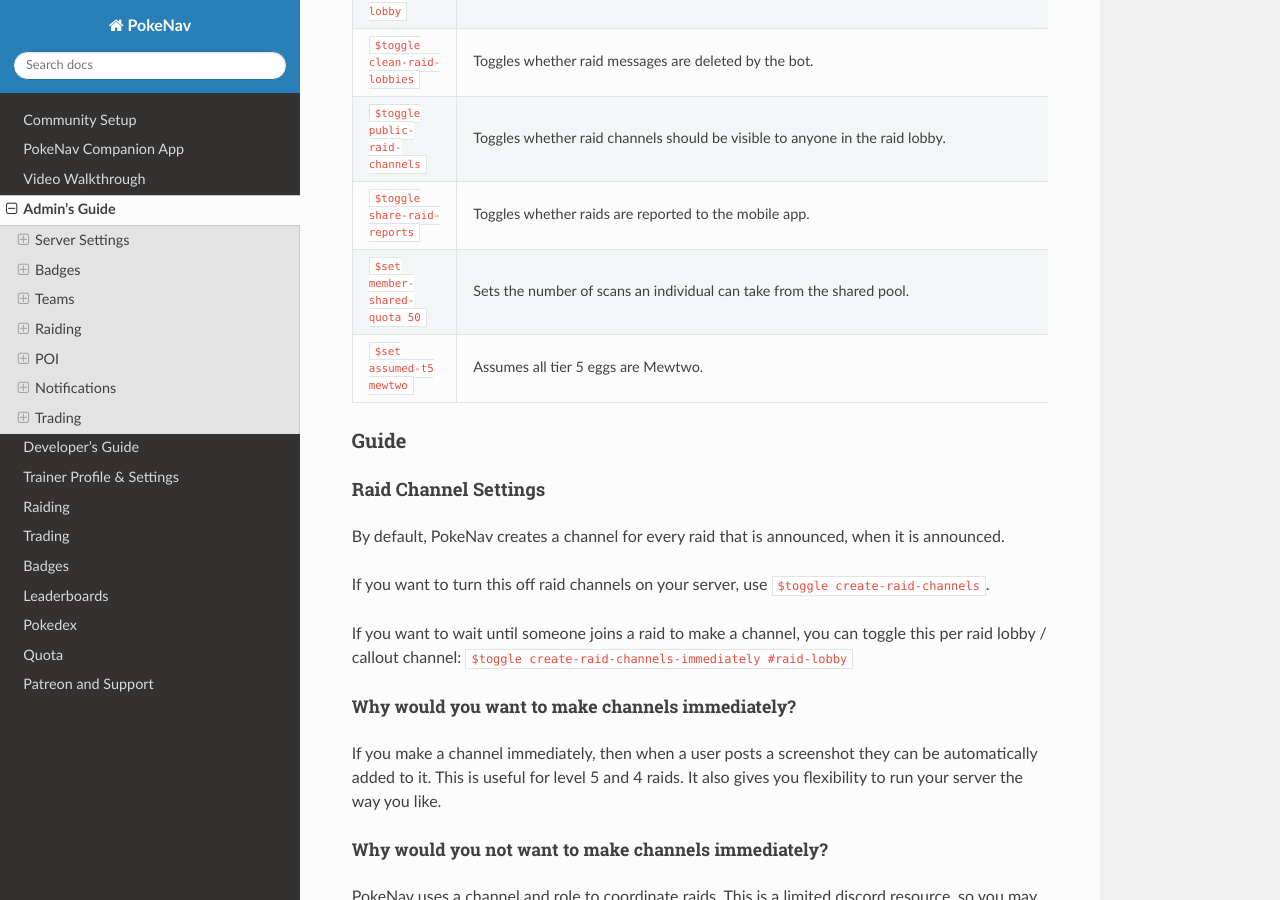
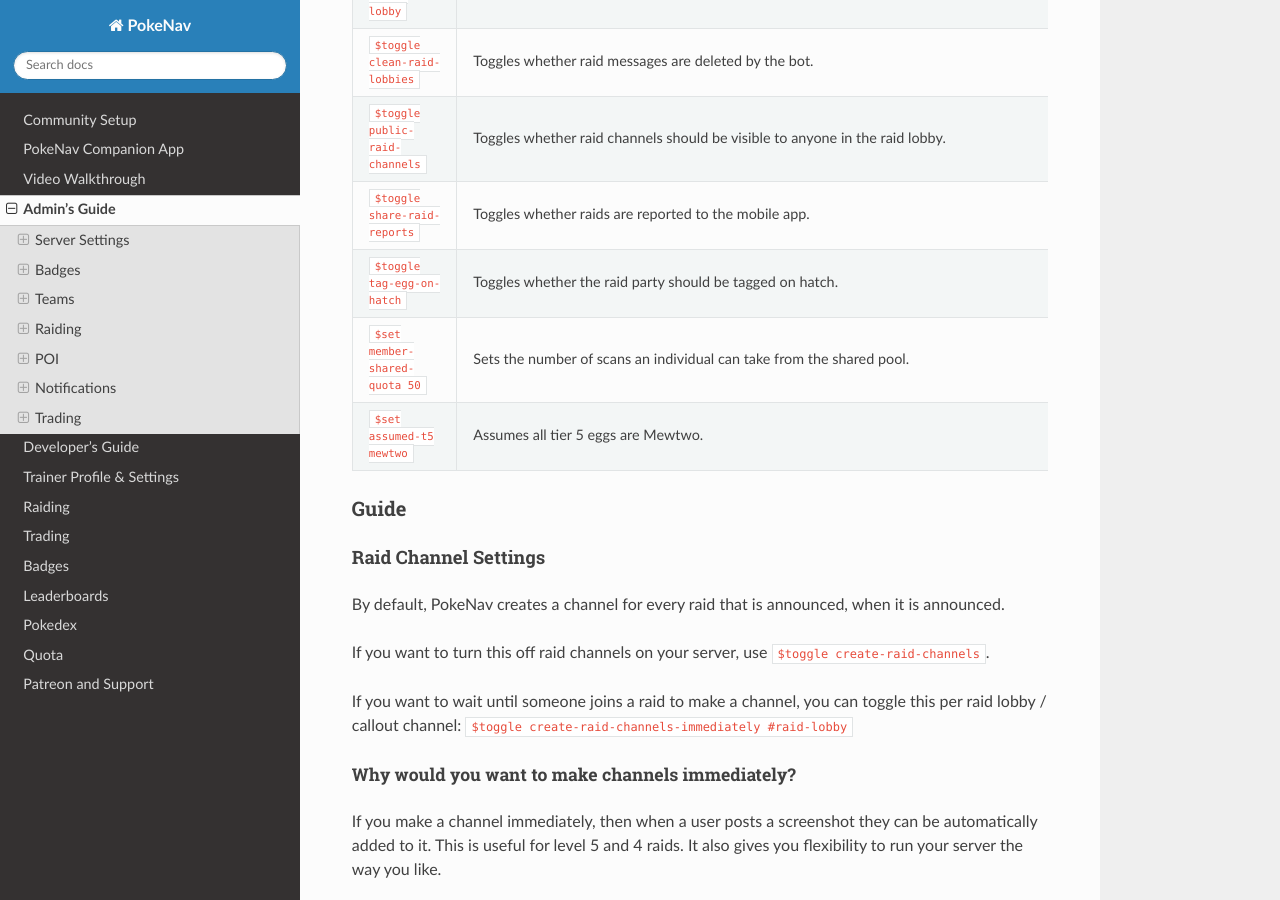
Before and after one commit to PokeNavBot/pokenav-documentation, a Sphinx documentation site: the page built from source/moderation.md, in a window 1280 px wide and 900 px high, scrolled down 8993 px. Built offline with Sphinx 7.4.7 and the Read the Docs theme 2.0.0, drawn with Linux system fonts in a browser that asks for light colours; formulas are drawn with MathJax 3.

Commit message:
documentation update for tag-on-hatch

````diff
--- a/source/moderation.md
+++ b/source/moderation.md
@@ -216,6 +216,7 @@
    ``$toggle clean-raid-lobbies``, "Toggles whether raid messages are deleted by the bot."
    ``$toggle public-raid-channels``, "Toggles whether raid channels should be visible to anyone in the raid lobby."
    ``$toggle share-raid-reports``, "Toggles whether raids are reported to the mobile app."
+   ``$toggle tag-egg-on-hatch``, "Toggles whether the raid party should be tagged on hatch."
    ``$set member-shared-quota 50``, "Sets the number of scans an individual can take from the shared pool."
    ``$set assumed-t5 mewtwo``, "Assumes all tier 5 eggs are Mewtwo."
 ```
````
